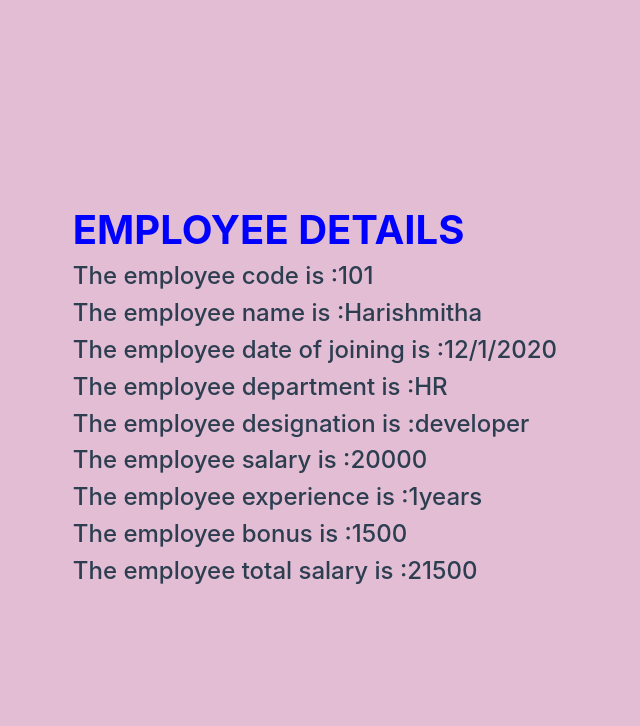
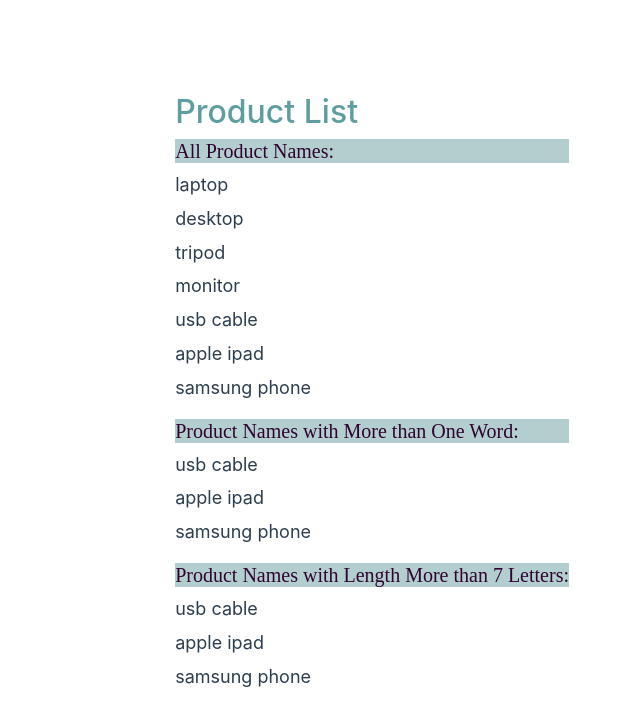
Before and after one commit to Harishmithak/vueproject1, a Vue app: page / in a window 1280 px wide. Shown: the top 726 px of the page, without its empty margins (71-711 px from the left). Built offline with nearby package versions, Linux system fonts and the light colour scheme.

Commit message:
new commit

```diff
--- a/src/App.vue
+++ b/src/App.vue
@@ -1,4 +1,8 @@
-<template>
+
+<!-- assignment 1 -->
+
+<!-- <template>
+
   <div class="container">
     <h5 class="fw-bolder h1">EMPLOYEE DETAILS</h5>
 
@@ -22,6 +26,8 @@
     <h4>The employee total salary is :{{ totalsalary() }}</h4>
 
   </div>
+
+  <product></product>
 </template>
 
 
@@ -36,6 +42,7 @@
       designation: 'developer',
       salary: 20000,
       experience: 1,
+
     }
   },
   methods: {
@@ -53,7 +60,14 @@
 
 }
 
+import product from './components/product.vue'
 </script>
+
+
+
+
+
+
 
 <style>
 body {
@@ -63,4 +77,40 @@
 .h1 {
   color: blue;
 }
+h4{
+  color: rgb(34, 19, 31);
+}
+</style> -->
+
+
+
+<!-- ASSIGNMENT 2 -->
+
+<template>
+
+ <!-- <product> </product> -->
+<array> </array>
+<!-- <contact> </contact> -->
+</template>
+
+
+<script>
+import product from './components/product.vue'
+import array from './components/array.vue'
+import contact from './components/contact.vue'
+
+export default{
+
+  components: {
+    product,
+    array,
+    contact
+
+  }}
+
+</script>
+
+<style>
+
+
 </style>
--- /dev/null
+++ b/src/components/array.vue
@@ -0,0 +1,73 @@
+<template>
+    <div>
+      <h2>Product List</h2>
+      <h3>All Product Names:</h3>
+      <ul>
+        <li v-for="product in products" >
+          {{ product }}
+        </li>
+      </ul>
+
+      <h3>Product Names with More than One Word:</h3>
+      <ul>
+        <li v-for="product in morethanoneword" >
+          {{ product }}
+        </li>
+      </ul>
+
+      <h3>Product Names with Length More than 7 Letters:</h3>
+      <ul>
+        <li v-for="product in morethan7letters">
+          {{ product }}
+        </li>
+      </ul>
+    </div>
+  </template>
+
+  <script>
+  export default {
+    data() {
+      return {
+        products: [
+          "laptop",
+          "desktop",
+          "tripod",
+          "monitor",
+          "usb cable",
+          "apple ipad",
+          "samsung phone"
+        ]
+      };
+    },
+    computed: {
+        morethanoneword() {
+        return this.products.filter(product => product.includes(" "));
+      },
+      morethan7letters() {
+        return this.products.filter(product => product.length > 7);
+      }
+    }
+  };
+  </script>
+
+  <style scoped>
+  ul {
+    list-style-type: none;
+    padding: 0;
+  }
+
+  li {
+    font-size: 18px;
+    margin-bottom: 5px;
+  }
+  h3{
+    font-family: cursive;
+    color:rgb(49, 3, 49);
+    font-size: 20px;
+
+    background-color: rgb(178, 206, 206);
+  }
+  h2{
+    color:cadetblue
+  }
+  </style>
--- /dev/null
+++ b/src/components/contact.vue
@@ -0,0 +1,54 @@
+<template>
+    <div id="bg">
+        <h1>CONTACT US</h1>
+
+
+        <div>
+            <h4 v-if="display">CONTACT NUMBER :{{ contactno }}
+                <br>
+                ADDRESS :{{ address }}<br>
+                EMAIL:{{ email }}
+            </h4>
+            <button @click="button = !button">SHOW DETAILS</button>
+        </div>
+
+    </div>
+</template>
+
+
+<script>
+export default {
+
+    data() {
+        return {
+            contactno: 9994519917,
+            address: '123,mkp colony ,coimbatore-641044',
+            email: 'kharishmitha@gmail.com',
+            button: true
+        }
+    },
+
+
+    computed: {
+
+        display() {
+            if (this.button) {
+                return false
+            }
+            else return true
+        }
+    }
+};
+</script>
+<style>
+#bg {
+    background-color: lightseagreen;
+}
+
+h1 {
+    color: darkslateblue;
+}
+h4{
+    color:crimson;
+}
+</style>
--- /dev/null
+++ b/src/components/product.vue
@@ -0,0 +1,54 @@
+<template>
+
+
+  <div>
+    <h1>Product Details</h1>
+    <div v-for="product in products" >
+      <h3>{{ ProductDetails(product) }}</h3>
+    </div>
+  </div>
+</template>
+
+
+
+<script>
+export default {
+  data() {
+    return {
+      products: [
+        {
+          productName: 'Mobile',
+          quantity: 1
+
+        },
+        {
+          productName: 'Laptop',
+          quantity: 0
+
+        },
+        {
+          productName: 'camera',
+          quantity: 1
+
+        },
+        {
+          productName: 'tripod',
+          quantity: 0
+
+        }
+      ]
+    };
+  },
+  methods: {
+    ProductDetails(product) {
+      if (product.quantity !== 0) {
+        return 'The product name is '+ product.productName;
+      } else {
+        return 'The product '+ product.productName +' is not available';
+      }
+    }
+  }
+};
+
+
+</script>
```
